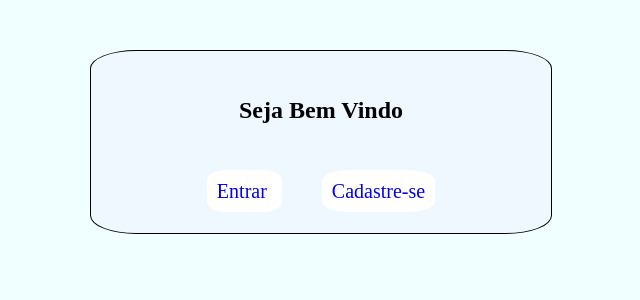
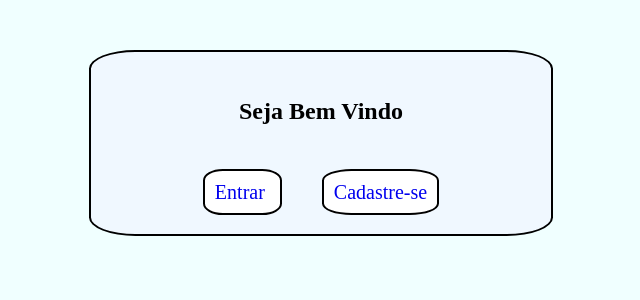
Before and after one commit to felipemm-santos/flask-user-authentication, a Flask app: page / in a window 1280 px wide. Shown: the top 300 px of the page, without its empty margins (319-959 px from the left). Run offline with Flask 3, Linux system fonts and the light colour scheme.

Commit message:
change border style

```diff
--- a/flask_auth/static/styles.css
+++ b/flask_auth/static/styles.css
@@ -20,7 +20,7 @@ body {
   width: 100%;
   padding: 3rem;
 
-  border: 1px solid #000;
+  border: 0.2rem solid #000;
   border-radius: 10%;
 
   display: flex;
@@ -47,7 +47,10 @@ body {
 
 .btn {
   font-size: 2rem;
+
+  border: 0.2rem solid #000;
   border-radius: 25%;
+
   margin: 4rem 2rem;
   padding: 1rem;
   background-color: #fff;
```
